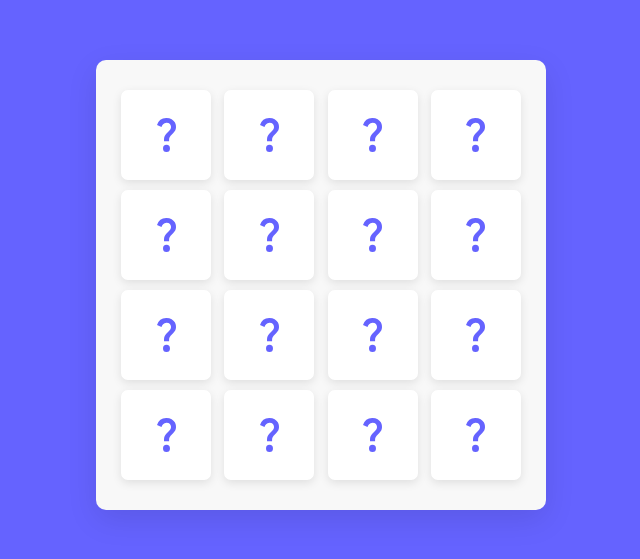
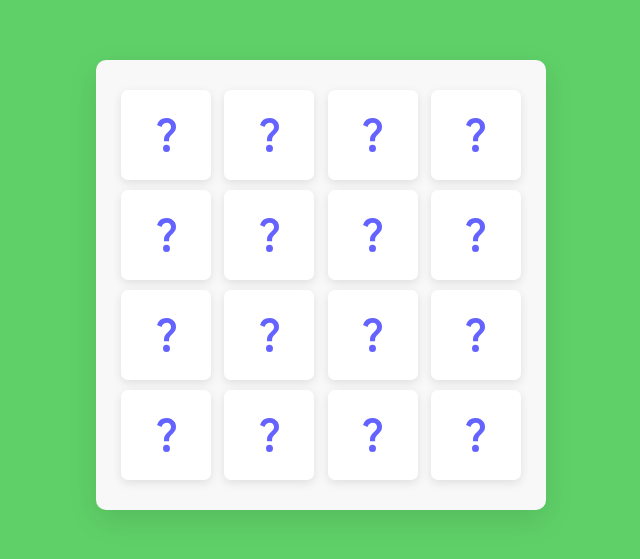
Before and after one commit to adarsh-s-02/memory-card-game, a plain HTML site: page index.html in a window 1280 px wide. Shown: the part 115-674 px from the top of the page, without its empty margins (319-959 px from the left). Drawn offline with Linux system fonts and the light colour scheme.

Commit message:
Update style.css

```diff
--- a/style.css
+++ b/style.css
@@ -12,7 +12,7 @@ body {
   align-items: center;
   justify-content: center;
   min-height: 100vh;
-  background: #6563FF;
+  background: #5FD068;
 }
 
 .wrapper {
```
